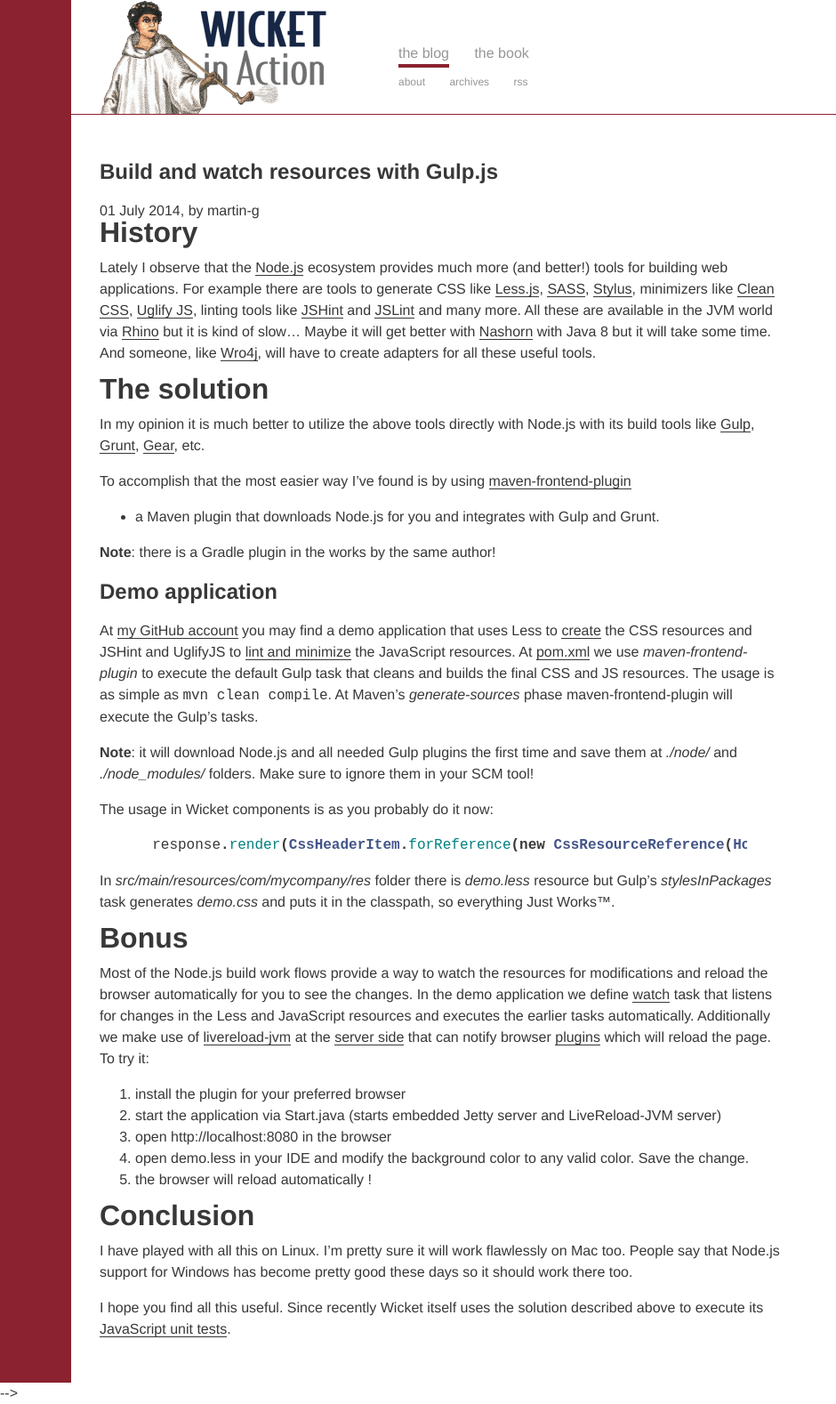
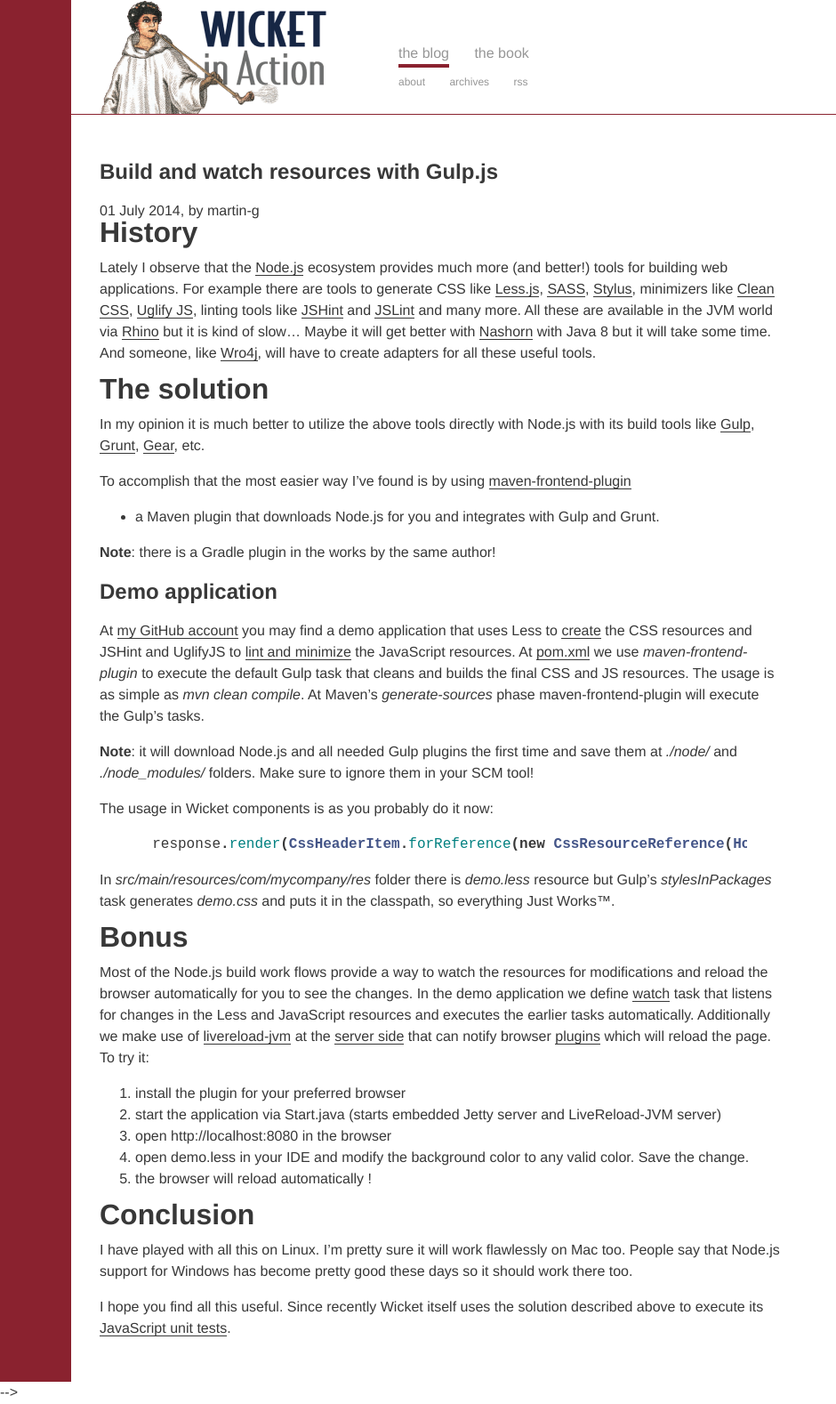
Before and after one commit to dashorst/wicketinaction.com, a Jekyll site: the page built from _posts/2014/2014-07-01-build-resources-with-node.js.markdown, in a window 1280 px wide. Shown: the whole page at 89% size, without its empty margins (0-940 px from the left). Built offline with Jekyll 4.4.1, drawn with Linux system fonts in a browser that asks for light colours; Markdown is read by kramdown in place of the engine named in the settings; comment, search, counter and statistics services are not loaded.

Commit message:
Minor formatting change

```diff
--- a/_posts/2014/2014-07-01-build-resources-with-node.js.markdown
+++ b/_posts/2014/2014-07-01-build-resources-with-node.js.markdown
@@ -41,7 +41,7 @@
 and JSHint and UglifyJS to <a target="_blank" href="https://github.com/martin-g/blogs/blob/master/wicket-nodejs-build/gulpfile.js#L50">lint and minimize</a>
 the JavaScript resources.
 At <a target="_blank" href="https://github.com/martin-g/blogs/blob/master/wicket-nodejs-build/pom.xml#L116">pom.xml</a> we use *maven-frontend-plugin* to execute
-the default Gulp task that cleans and builds the final CSS and JS resources. The usage is as simple as `mvn clean compile`. At Maven's
+the default Gulp task that cleans and builds the final CSS and JS resources. The usage is as simple as *mvn clean compile*. At Maven's
 *generate-sources* phase maven-frontend-plugin will execute the Gulp's tasks.
 
 **Note**: it will download Node.js and all needed Gulp plugins the first time and save them at *./node/* and *./node_modules/* folders. Make sure to ignore them in your SCM tool!
```
